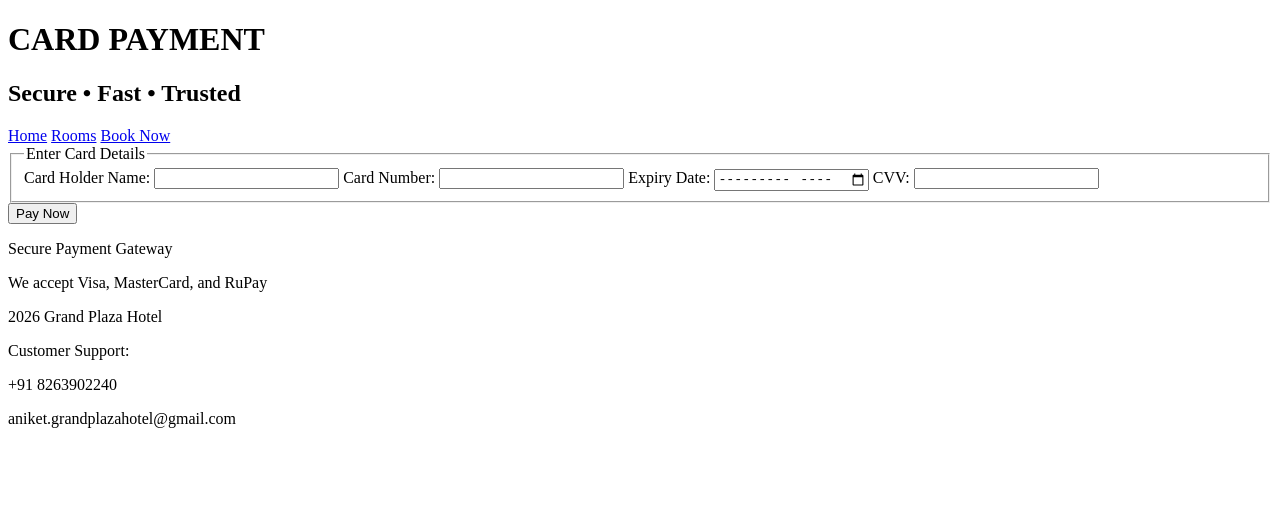
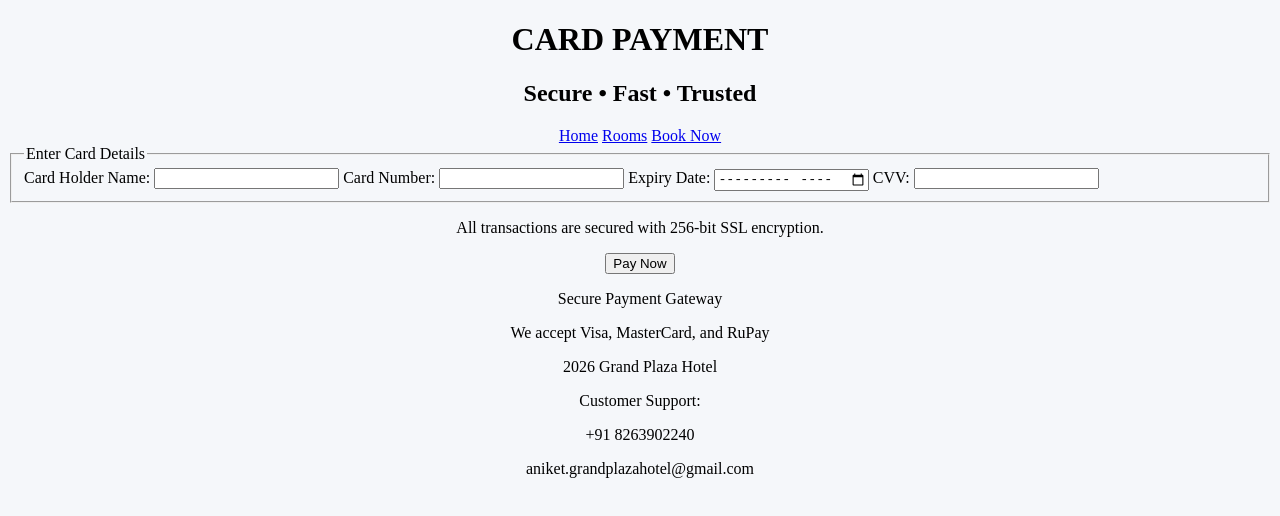
Before and after one commit to anikets-sbjit/WDL-M1-Grand_Plaza_Hotel, a plain HTML site: page card.html in a window 1280 px wide. Drawn offline with Linux system fonts and the light colour scheme.

Commit message:
Enhance layout and alignment in BookNow.html and card.html for improved user experience

```diff
--- a/card.html
+++ b/card.html
@@ -3,13 +3,13 @@
     <head>
         <title>Card - Grand Plaza Hotel</title>
     </head>
-    <body>
-        <div>
+    <body bgcolor="#F5F7FA">
+        <div align="center">
             <h1>CARD PAYMENT</h1>
             <h2>Secure • Fast • Trusted</h2>
         </div>
 
-        <nav>
+        <nav align="center">
             <a href="index.html">Home</a>
             <a href="rooms.html">Rooms</a>
             <a href="BookNow.html">Book Now</a>
@@ -27,17 +27,18 @@
             <label>CVV:</label>
             <input type="password" name="cvv" required>
         </fieldset>
-            <div>
+            <div align="center">
+                <p>All transactions are secured with 256-bit SSL encryption.</p>
                 <button type="submit">Pay Now</button>
             </div>
         </form>
 
-        <div>
+        <div align="center">
             <p>Secure Payment Gateway</p>
             <p>We accept Visa, MasterCard, and RuPay</p>
         </div>
 
-        <footer>
+        <footer align="center">
             <p>2026 Grand Plaza Hotel</p>
             <p>Customer Support:</p>
             <p>+91 8263902240</p>
```
Also changed, not shown: BookNow.html (+5 -5 lines).
